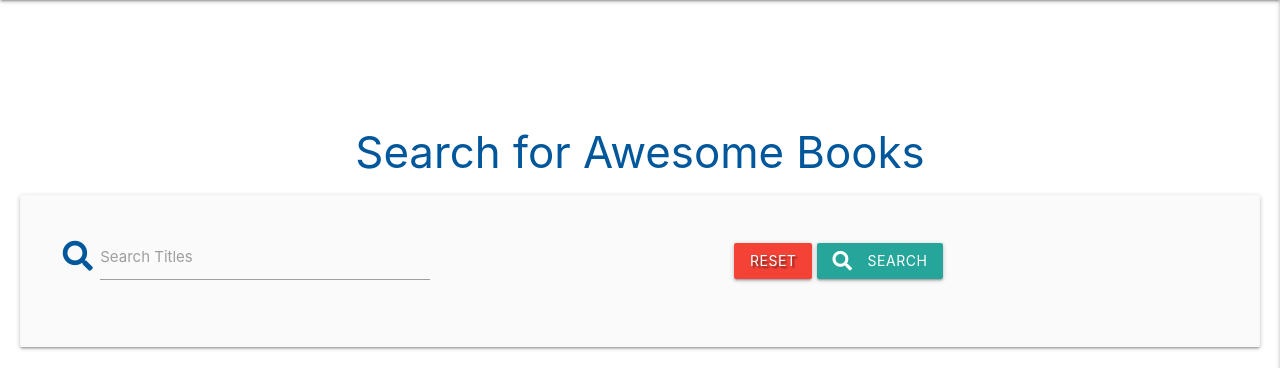
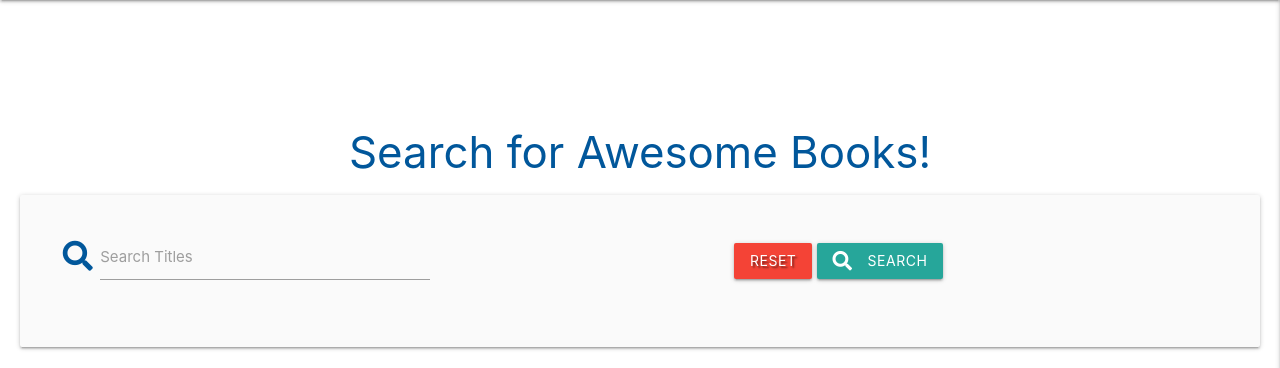
Before and after one commit to Benjamin144/Include-Me, a Flask app: page / in a window 1280 px wide. Shown: the part 64-432 px from the top of the page. Run offline with Flask 2, Linux system fonts and the light colour scheme; data that the repository does not hold is empty; some libraries are stand-ins or nearby versions.

Commit message:
final additions

```diff
--- a/templates/add_genre.html
+++ b/templates/add_genre.html
@@ -13,7 +13,7 @@
 
 </html>
 
-<!-- Attributed code creation and style to Tim Nelson (Code Institute Devs however code has been rewritten by myself to refect the unique database management and functionality for this site-->
+<!-- Attributed code creation and style to (Code Institute Devs) the code has been refactored or "added" by myself to refect the unique database management and functionality for this site-->
 <!-- https://courses.codeinstitute.net/courses/course-v1:CodeInstitute+DCP101+2017_T3/courseware/196c000dd670458cafc7b2dc9d4a8245/016a25dab553425ba26288263c0c3a6e/?child=first-->
 {% extends "base.html" %}
 {% block content %}
--- a/templates/add_title.html
+++ b/templates/add_title.html
@@ -12,7 +12,7 @@
 </body>
 
 </html>
-<!-- Attributed code creation and style to Tim Nelson (Code Institute Devs however code has been rewritten by myself to refect the unique database management and functionality for this site-->
+<!-- Attributed code creation and style to (Code Institute Devs) the code has been refactored or "added" by myself to refect the unique database management and functionality for this site-->
 <!-- https://courses.codeinstitute.net/courses/course-v1:CodeInstitute+DCP101+2017_T3/courseware/196c000dd670458cafc7b2dc9d4a8245/016a25dab553425ba26288263c0c3a6e/?child=first-->
 
 {% extends "base.html" %}
@@ -98,11 +98,10 @@
                 <label for="due_date">Added</label>
             </div>
         </div>
-        <!-- is buy indicator -->
+        <!-- recommendation indicator -->
         <div class="row">
             <div class="input-field col s12">
                 <div class="switch">
-                    <i class="fas fa-exclamation-circle prefix light-blue-text text-darken-4"></i>
                     <label for="is_urgent">
                         <input type="checkbox" id="is_urgent" name="is_urgent">
                         <span class="lever"></span>
--- a/templates/edit_genre.html
+++ b/templates/edit_genre.html
@@ -12,8 +12,9 @@
 </body>
 
 </html>
-<!-- Attributed code creation and style to Tim Nelson (Code Institute Devs however code has been rewritten by myself to refect the unique database management and functionality for this site-->
+<!-- Attributed code creation and style to (Code Institute Devs) the code has been refactored or "added" by myself to refect the unique database management and functionality for this site-->
 <!-- https://courses.codeinstitute.net/courses/course-v1:CodeInstitute+DCP101+2017_T3/courseware/196c000dd670458cafc7b2dc9d4a8245/016a25dab553425ba26288263c0c3a6e/?child=first-->
+
 {% extends "base.html" %}
 {% block content %}
 
--- a/templates/edit_title.html
+++ b/templates/edit_title.html
@@ -12,7 +12,8 @@
 </body>
 
 </html>
-<!-- Attributed code creation and style to Tim Nelson (Code Institute Devs however code has been rewritten by myself to refect the unique database management and functionality for this site-->
+
+<!-- Attributed code creation and style to (Code Institute Devs) the code has been refactored or "added" by myself to refect the unique database management and functionality for this site-->
 <!-- https://courses.codeinstitute.net/courses/course-v1:CodeInstitute+DCP101+2017_T3/courseware/196c000dd670458cafc7b2dc9d4a8245/016a25dab553425ba26288263c0c3a6e/?child=first-->
 
 {% extends "base.html" %}
--- a/templates/genres.html
+++ b/templates/genres.html
@@ -12,8 +12,9 @@
 </body>
 
 </html>
-<!-- Attributed code creation and style to Tim Nelson (Code Institute Devs however code has been rewritten by myself to refect the unique database management and functionality for this site-->
+<!-- Attributed code creation and style to (Code Institute Devs) the code has been refactored or "added" by myself to refect the unique database management and functionality for this site-->
 <!-- https://courses.codeinstitute.net/courses/course-v1:CodeInstitute+DCP101+2017_T3/courseware/196c000dd670458cafc7b2dc9d4a8245/016a25dab553425ba26288263c0c3a6e/?child=first-->
+
 {% extends "base.html" %}
 {% block content %}
 
--- a/templates/login.html
+++ b/templates/login.html
@@ -12,8 +12,9 @@
 </body>
 
 </html>
-<!-- Attributed code creation and style to Tim Nelson (Code Institute Devs however code has been rewritten by myself to refect the unique database management and functionality for this site-->
+<!-- Attributed code creation and style to (Code Institute Devs) the code has been refactored or "added" by myself to refect the unique database management and functionality for this site-->
 <!-- https://courses.codeinstitute.net/courses/course-v1:CodeInstitute+DCP101+2017_T3/courseware/196c000dd670458cafc7b2dc9d4a8245/016a25dab553425ba26288263c0c3a6e/?child=first-->
+
 {% extends "base.html" %}
 {% block content %}
 
--- a/templates/profile.html
+++ b/templates/profile.html
@@ -12,8 +12,10 @@
 </body>
 
 </html>
-<!-- Attributed code creation and style to Tim Nelson (Code Institute Devs however code has been rewritten by myself to refect the unique database management and functionality for this site-->
+
+<!-- Attributed code creation and style to (Code Institute Devs) the code has been refactored or "added" by myself to refect the unique database management and functionality for this site-->
 <!-- https://courses.codeinstitute.net/courses/course-v1:CodeInstitute+DCP101+2017_T3/courseware/196c000dd670458cafc7b2dc9d4a8245/016a25dab553425ba26288263c0c3a6e/?child=first-->
+
 {% extends "base.html" %}
 {% block content %}
 
--- a/templates/register.html
+++ b/templates/register.html
@@ -12,8 +12,10 @@
 </body>
 
 </html>
-<!-- Attributed code creation and style to Tim Nelson (Code Institute Devs however code has been rewritten by myself to refect the unique database management and functionality for this site-->
+
+<!-- Attributed code creation and style to (Code Institute Devs) the code has been refactored or "added" by myself to refect the unique database management and functionality for this site-->
 <!-- https://courses.codeinstitute.net/courses/course-v1:CodeInstitute+DCP101+2017_T3/courseware/196c000dd670458cafc7b2dc9d4a8245/016a25dab553425ba26288263c0c3a6e/?child=first-->
+
 {% extends "base.html" %}
 {% block content %}
 
--- a/templates/titles.html
+++ b/templates/titles.html
@@ -12,12 +12,14 @@
 </body>
 
 </html>
-<!-- Attributed code creation and style to Tim Nelson (Code Institute Devs however code has been rewritten by myself to refect the unique database management and functionality for this site-->
+
+<!-- Attributed code creation and style to (Code Institute Devs) the code has been refactored or "added" by myself to refect the unique database management and functionality for this site-->
 <!-- https://courses.codeinstitute.net/courses/course-v1:CodeInstitute+DCP101+2017_T3/courseware/196c000dd670458cafc7b2dc9d4a8245/016a25dab553425ba26288263c0c3a6e/?child=first-->
+
 {% extends "base.html" %}
 {% block content %}
 
-<h3 class="light-blue-text text-darken-4 center-align">Search for Awesome Books</h3>
+<h3 class="light-blue-text text-darken-4 center-align">Search for Awesome Books!</h3>
 
 <div class="row card-panel grey lighten-5">
     <form action="{{ url_for('search') }}" method="post" class="col s12">
```
Also changed, not shown: templates/base.html (+4 -2 lines), Blobs/add_genreWC3 2021-02-10 224757.jpg (renamed from add_genreWC3 2021-02-10 224757.jpg), Blobs/cssWC3Screenshot 2021-02-10 232114.jpg (renamed from cssWC3Screenshot 2021-02-10 232114.jpg), README.md.
